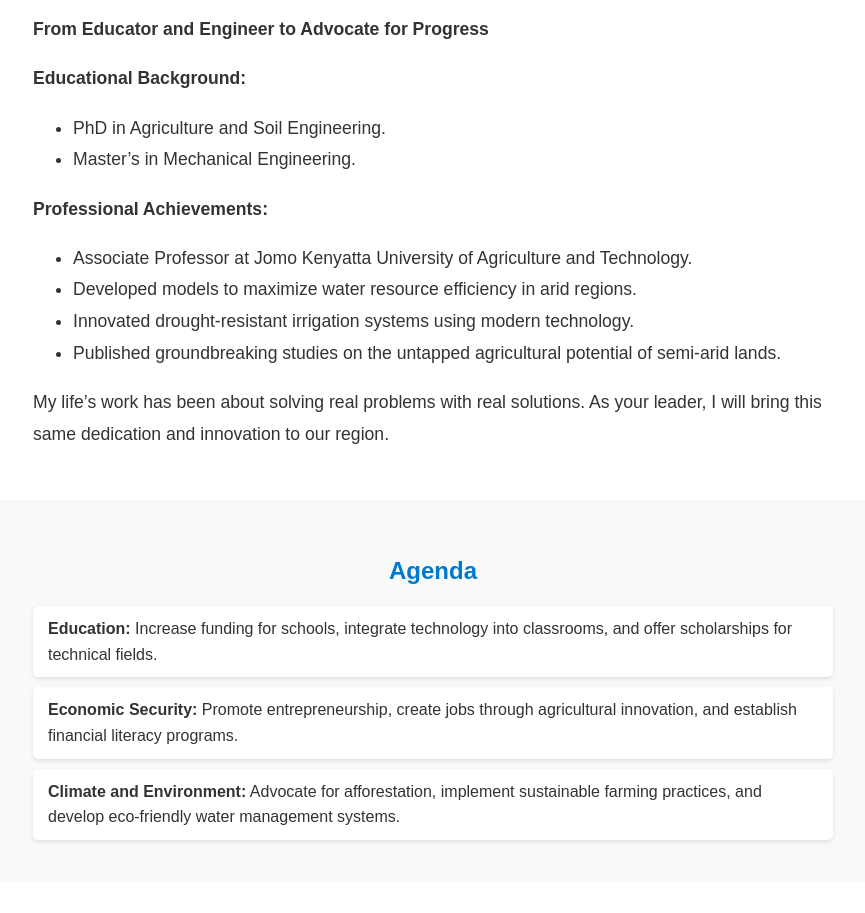
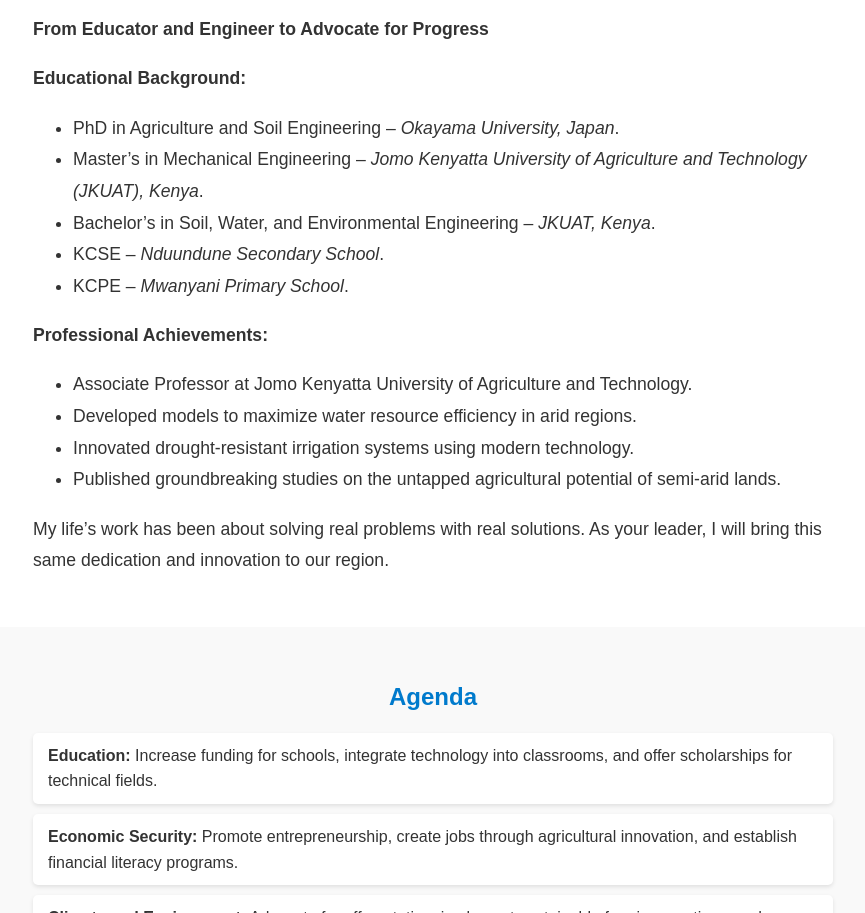
Before and after one commit to Khaki33/Portfolio, a plain HTML site: page index.html in a window 1280 px wide. Shown: the part 856-1769 px from the top of the page, without its empty margins (207-1072 px from the left). Drawn offline with Linux system fonts and the light colour scheme.

Commit message:
Update index.html

```diff
--- a/index.html
+++ b/index.html
@@ -214,8 +214,11 @@
             <p><strong>From Educator and Engineer to Advocate for Progress</strong></p>
             <p><strong>Educational Background:</strong></p>
             <ul>
-                <li>PhD in Agriculture and Soil Engineering.</li>
-                <li>Master’s in Mechanical Engineering.</li>
+               <li>PhD in Agriculture and Soil Engineering – <em>Okayama University, Japan</em>.</li>
+                <li>Master’s in Mechanical Engineering – <em>Jomo Kenyatta University of Agriculture and Technology (JKUAT), Kenya</em>.</li>
+                <li>Bachelor’s in Soil, Water, and Environmental Engineering – <em>JKUAT, Kenya</em>.</li>
+                <li>KCSE – <em>Nduundune Secondary School</em>.</li>
+                <li>KCPE – <em>Mwanyani Primary School</em>.</li>
             </ul>
             <p><strong>Professional Achievements:</strong></p>
             <ul>
```
